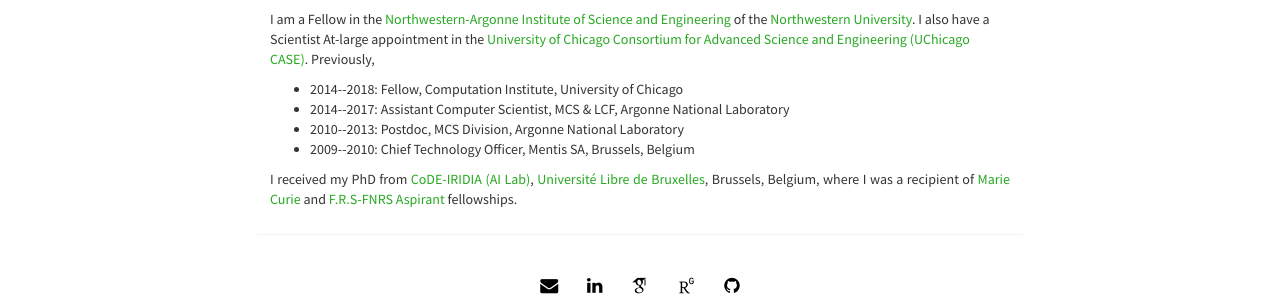
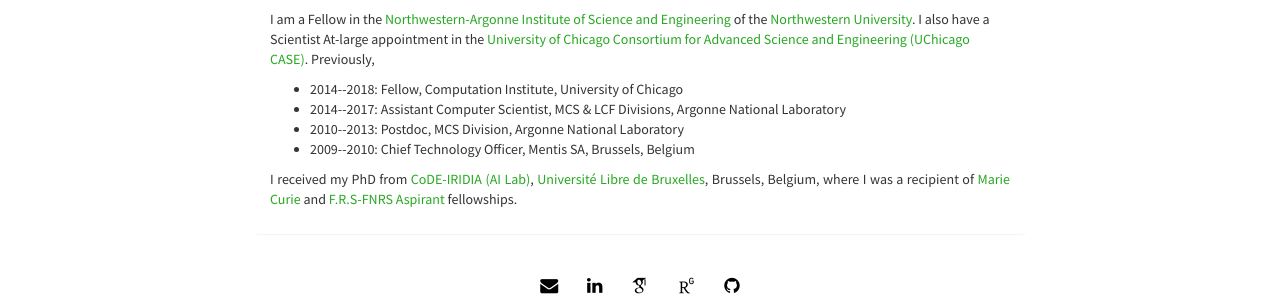
Before and after one commit to pbalapra/pbalapra.github.io, a Jekyll site: the page built from index.html, in a window 1280 px wide. Shown: the part 502-798 px from the top of the page. Built offline with Jekyll 4.4.1, drawn with Linux system fonts in a browser that asks for light colours; nearby versions of some CDN libraries; some web fonts are replaced; the list of posts is cut into pages by our own code.

Commit message:
edits to home page

```diff
--- a/index.html
+++ b/index.html
@@ -66,7 +66,7 @@
                     Previously,
                         <ul class="itemize1" align="justify">
                             <li class="itemize">2014--2018: Fellow, Computation Institute, University of Chicago</li>
-                            <li class="itemize">2014--2017: Assistant Computer Scientist, MCS & LCF, Argonne National Laboratory</li>
+                            <li class="itemize">2014--2017: Assistant Computer Scientist, MCS & LCF Divisions, Argonne National Laboratory</li>
                             <li class="itemize">2010--2013: Postdoc, MCS Division, Argonne National Laboratory</li>
                             <li class="itemize">2009--2010: Chief Technology Officer, Mentis SA, Brussels, Belgium</li>
                         </ul>
```
